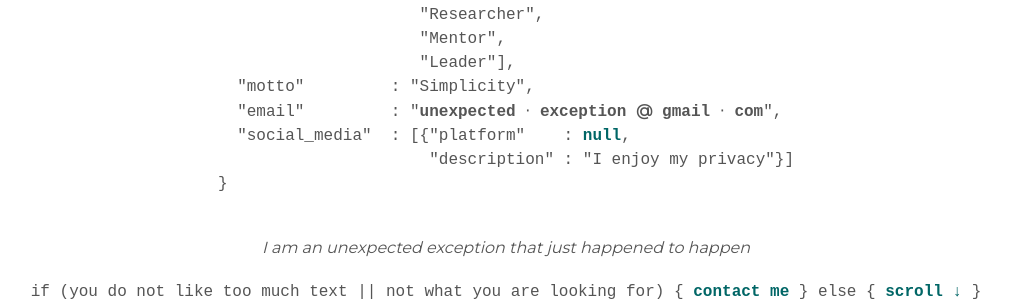
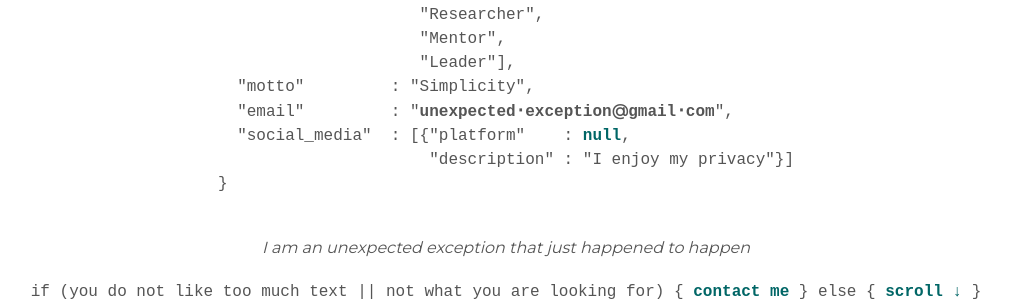
Before and after one commit to mingkichong/mingkichong.github.io, a Jekyll site: the page built from index.html, in a window 1280 px wide and 900 px high, scrolled down 1040 px. Shown: the part 157-458 px from the top of the window, without its empty margins (134-1144 px from the left). Built offline with Jekyll 4.4.1, drawn with Linux system fonts in a browser that asks for light colours.

Commit message:
move email to config.yml

```diff
--- a/_config.yml
+++ b/_config.yml
@@ -8,7 +8,8 @@
 username:           'Ming_Ki Chong'
 user_description:   'I am an unexpected exception that just happened to happen'
 # user_title:         'hello world'
-email_address:      'unexpected&#46;exception&#64;gmail&#46;com'
+# email_address:      'unexpected&#46;exception&#64;gmail&#46;com'
+email_address : unexpected&#8901;exception<span class="summary_at">&#64;</span>gmail&#8901;com
 github_username:    'mingkichong'
 linkedin_username:  'mingkichong'
 youtube_username:   'unexpectedexception'
--- a/_includes/header.html
+++ b/_includes/header.html
@@ -6,7 +6,7 @@
     </h1>
     <div class="header-icons">
       {% if site.email_address %}
-        <a aria-label="Send email"><span class="tooltip"><i class="icon fas fa-mail-bulk"></i><span class="tooltiptext">email&#58; &#91; unexpected &#8901; exception &#64; gmail &#8901; com &#93;</span></span></a>
+        <a aria-label="Send email"><span class="tooltip"><i class="icon fas fa-mail-bulk"></i><span class="tooltiptext">email&#58; &#91; {{ site.email_address }} &#93;</span></span></a>
       {% endif %}
       {% if site.twitter_username %}
         <a aria-label="My Twitter" target="_blank" href="#"><i class="icon fa fa-twitter" aria-hidden="true"></i></a>
--- a/_includes/summary.html
+++ b/_includes/summary.html
@@ -16,7 +16,7 @@
                      "Mentor",
                      "Leader"],
   "motto"         : "Simplicity",
-  "email"         : "<strong>unexpected</strong> &#8901; <strong>exception</strong> <span class="summary_at">&#64;</span> <strong>gmail</strong> &#8901; <strong>com</strong>",
+  "email"         : "<strong>{{ site.email_address }}</strong>",
   "social_media"  : [{"platform"    : <span id="about_link"><a><span class="tooltip">null<span class="tooltiptext"><div style="margin-bottom:5px;">¯\(°_o)/¯</div><div>not null if you consider LinkedIn</div><div>as a social media platform</div></span></span></a></span>,
                       "description" : "I enjoy my privacy"}]
 }
@@ -29,7 +29,7 @@
 </div>
 
 <div class="about_details">
-  <pre class="about_user_description_want_more">if (you do not like too much text || not what you are looking for) { <span id="about_link"><a><span class="tooltip">contact me<span class="tooltiptext">email&#58; &#91; unexpected &#8901; exception &#64; gmail &#8901; com &#93;</span></span></a></span> } else { <span class="icon" id="about_link"><a href="#about" data-scroll>scroll &darr;</a></span> }</pre>
+  <pre class="about_user_description_want_more">if (you do not like too much text || not what you are looking for) { <span id="about_link"><a><span class="tooltip">contact me<span class="tooltiptext"><i class="fas fa-mail-bulk"></i> {{ site.email_address }}</span></span></a></span> } else { <span class="icon" id="about_link"><a href="#about" data-scroll>scroll &darr;</a></span> }</pre>
 </div>
 
 <div class="about_details" id="about_question">
```
